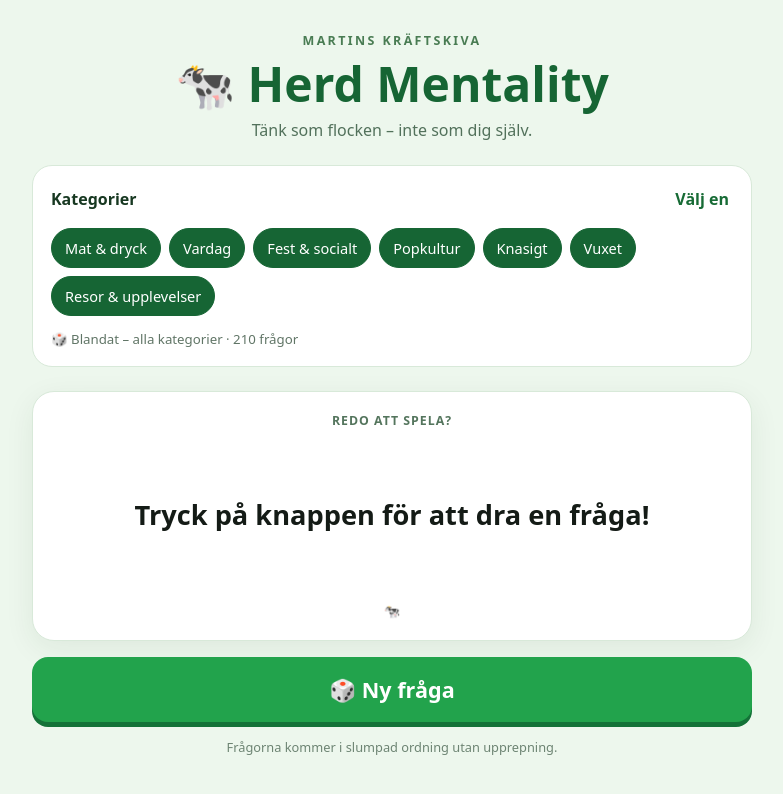
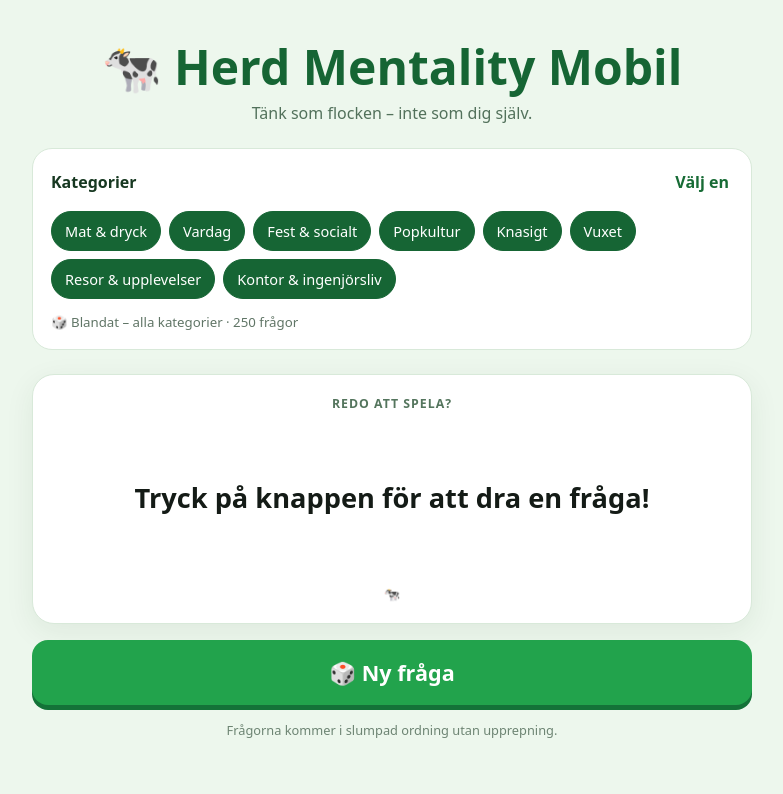
Before and after one commit to JohannesIngvarsson/herd-mentality, a React (Vite) app in the folder herd-mentality/: page / in a window 1280 px wide. Shown: the top 794 px of the page, without its empty margins (248-1031 px from the left). Built offline with nearby package versions, Linux system fonts and the light colour scheme.

Commit message:
Rename app and add 40 office and engineering Herd questions

```diff
--- a/herd-mentality/src/App.jsx
+++ b/herd-mentality/src/App.jsx
@@ -8,7 +8,8 @@ const categories = [
   "Popkultur",
   "Knasigt",
   "Vuxet",
-  "Resor & upplevelser"
+  "Resor & upplevelser",
+  "Kontor & ingenjörsliv"
 ];
 const questions = [
   {
@@ -850,7 +851,167 @@ const questions = [
   {
     "category": "Resor & upplevelser",
     "text": "Vad skulle du helst vilja ha gratis på ett hotell?"
-  }
+  },
+  {
+  "category": "Kontor & ingenjörsliv",
+  "text": "Nämn en sak som alltid finns på ett kontorsskrivbord."
+},
+  {
+  "category": "Kontor & ingenjörsliv",
+  "text": "Vad är det vanligaste någon säger när ett möte börjar?"
+},
+  {
+  "category": "Kontor & ingenjörsliv",
+  "text": "Vilket ord hör man oftast i ett projektmöte?"
+},
+  {
+  "category": "Kontor & ingenjörsliv",
+  "text": "Vad är den bästa ursäkten för att slippa ett möte?"
+},
+  {
+  "category": "Kontor & ingenjörsliv",
+  "text": "Nämn något som brukar krångla i ett konferensrum."
+},
+  {
+  "category": "Kontor & ingenjörsliv",
+  "text": "Vad är det första folk gör när datorn inte fungerar?"
+},
+  {
+  "category": "Kontor & ingenjörsliv",
+  "text": "Vilken sak försvinner oftast från kontorets kök?"
+},
+  {
+  "category": "Kontor & ingenjörsliv",
+  "text": "Vad är den mest klassiska fikabrödsbiten på jobbet?"
+},
+  {
+  "category": "Kontor & ingenjörsliv",
+  "text": "Nämn något man kan hitta i en bortglömd skrivbordslåda."
+},
+  {
+  "category": "Kontor & ingenjörsliv",
+  "text": "Vilken veckodag är det svårast att boka möten?"
+},
+  {
+  "category": "Kontor & ingenjörsliv",
+  "text": "Vad är det värsta någon kan säga fem minuter före hemgång?"
+},
+  {
+  "category": "Kontor & ingenjörsliv",
+  "text": "Nämn en sak som nästan alltid står i ett mötesprotokoll."
+},
+  {
+  "category": "Kontor & ingenjörsliv",
+  "text": "Vilken kontorspryl låter mest irriterande?"
+},
+  {
+  "category": "Kontor & ingenjörsliv",
+  "text": "Vad är det vanligaste man glömmer inför ett digitalt möte?"
+},
+  {
+  "category": "Kontor & ingenjörsliv",
+  "text": "Nämn något som kan gå fel under en presentation."
+},
+  {
+  "category": "Kontor & ingenjörsliv",
+  "text": "Vad är den vanligaste anledningen till att ett möte drar över tiden?"
+},
+  {
+  "category": "Kontor & ingenjörsliv",
+  "text": "Vilken förkortning hör man oftast på jobbet?"
+},
+  {
+  "category": "Kontor & ingenjörsliv",
+  "text": "Vad är det första folk gör när fredagsfikat ställs fram?"
+},
+  {
+  "category": "Kontor & ingenjörsliv",
+  "text": "Nämn en sak som man absolut inte vill spilla kaffe på."
+},
+  {
+  "category": "Kontor & ingenjörsliv",
+  "text": "Vad är det mest irriterande med ett öppet kontorslandskap?"
+},
+  {
+  "category": "Kontor & ingenjörsliv",
+  "text": "Vilken sak skulle du helst automatisera på jobbet?"
+},
+  {
+  "category": "Kontor & ingenjörsliv",
+  "text": "Nämn något som en kollega kan låna och aldrig lämna tillbaka."
+},
+  {
+  "category": "Kontor & ingenjörsliv",
+  "text": "Vad är det vanligaste någon skriver i en Teams-chatt?"
+},
+  {
+  "category": "Kontor & ingenjörsliv",
+  "text": "Vilken typ av möte borde egentligen vara ett mejl?"
+},
+  {
+  "category": "Kontor & ingenjörsliv",
+  "text": "Vad är det mest klassiska att säga när någon delar skärm?"
+},
+  {
+  "category": "Kontor & ingenjörsliv",
+  "text": "Nämn något som brukar finnas på ett passerkort."
+},
+  {
+  "category": "Kontor & ingenjörsliv",
+  "text": "Vad skulle vara det värsta att råka visa när du delar skärm?"
+},
+  {
+  "category": "Kontor & ingenjörsliv",
+  "text": "Vilken sak gör man oftast medan man väntar på att ett möte ska börja?"
+},
+  {
+  "category": "Kontor & ingenjörsliv",
+  "text": "Vad är den vanligaste frågan vid kaffemaskinen?"
+},
+  {
+  "category": "Kontor & ingenjörsliv",
+  "text": "Vad är det mest irriterande att upptäcka när man ska skriva ut något?"
+},
+  {
+  "category": "Kontor & ingenjörsliv",
+  "text": "Nämn något man hittar på en ingenjörs arbetsplats."
+},
+  {
+  "category": "Kontor & ingenjörsliv",
+  "text": "Vilket verktyg på datorn skulle vara jobbigast att vara utan på jobbet?"
+},
+  {
+  "category": "Kontor & ingenjörsliv",
+  "text": "Vad är det vanligaste som sägs när en deadline närmar sig?"
+},
+  {
+  "category": "Kontor & ingenjörsliv",
+  "text": "Nämn något som ofta ändras i sista minuten i ett projekt."
+},
+  {
+  "category": "Kontor & ingenjörsliv",
+  "text": "Vilken sak tar längst tid att få godkänd på ett stort företag?"
+},
+  {
+  "category": "Kontor & ingenjörsliv",
+  "text": "Vad är det första en ingenjör gör när något inte passar?"
+},
+  {
+  "category": "Kontor & ingenjörsliv",
+  "text": "Nämn en sak som brukar stå på en whiteboard i ett projektkontor."
+},
+  {
+  "category": "Kontor & ingenjörsliv",
+  "text": "Vad är den vanligaste kommentaren när en ritning granskas?"
+},
+  {
+  "category": "Kontor & ingenjörsliv",
+  "text": "Vilken sak får flest ingenjörer att sucka?"
+},
+  {
+  "category": "Kontor & ingenjörsliv",
+  "text": "Vad skulle vara det mest pinsamma att råka säga när mikrofonen är på?"
+}
 ];
 
 function shuffle(items) {
@@ -898,8 +1059,8 @@ export default function App() {
   return (
     <main className="app-shell">
       <header className="app-header">
-        <div className="eyebrow">MARTINS KRÄFTSKIVA</div>
-        <h1>🐄 Herd Mentality</h1>
+
+        <h1>🐄 Herd Mentality Mobil</h1>
         <p>Tänk som flocken – inte som dig själv.</p>
       </header>
 
```
